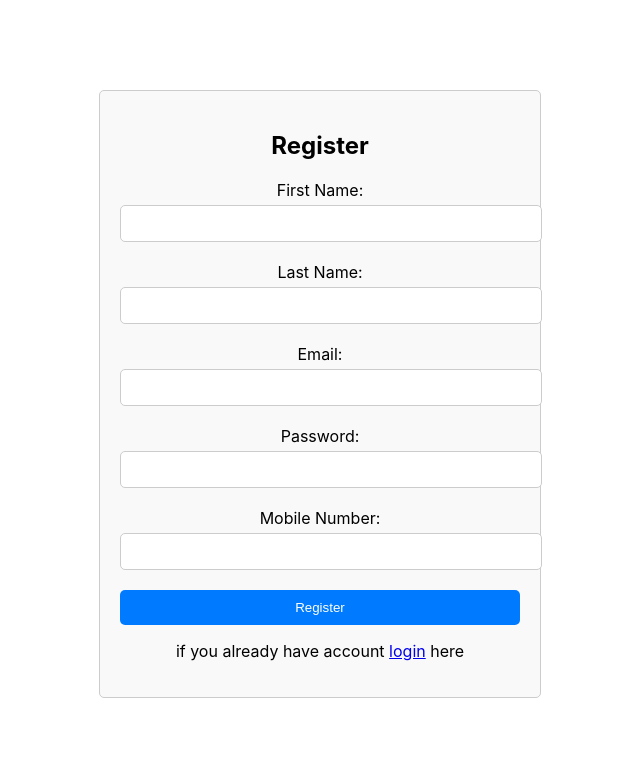
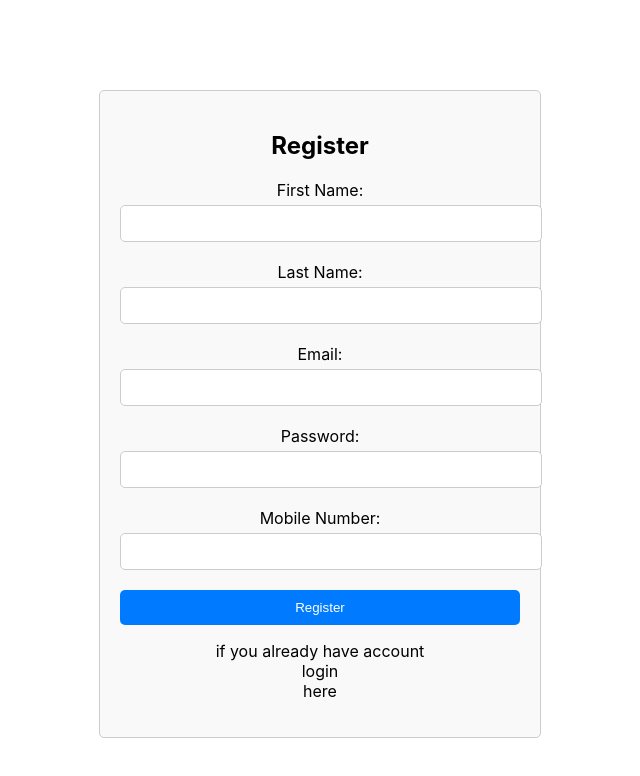
Before and after one commit to PriyankaGangane/Hotel-React-App, a React (Create React App) app: page / in a window 1280 px wide. Shown: the top 776 px of the page, without its empty margins (320-960 px from the left). Built offline with nearby package versions, Linux system fonts and the light colour scheme.

Commit message:
Update RegisterPage.js

```diff
--- a/src/Components/Authentication/RegisterPage.js
+++ b/src/Components/Authentication/RegisterPage.js
@@ -104,7 +104,7 @@ const RegisterPage = () => {
         </div>
         <button type="submit">Register</button>
         <p>
-          if you already have account <a href="/login">login</a> here
+          if you already have account <div onClick={() => navigate("/login")}>login</div> here
         </p>
       </form>
     </div>
```
